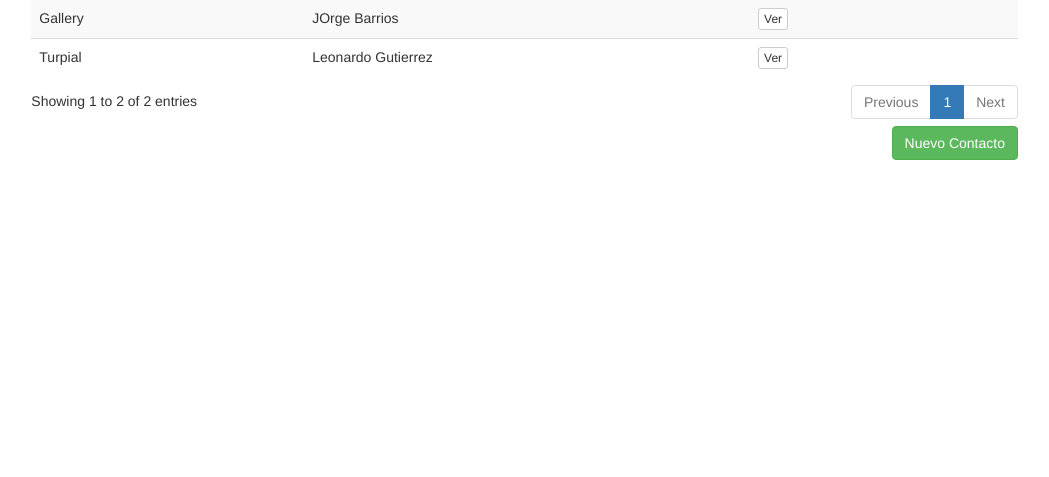
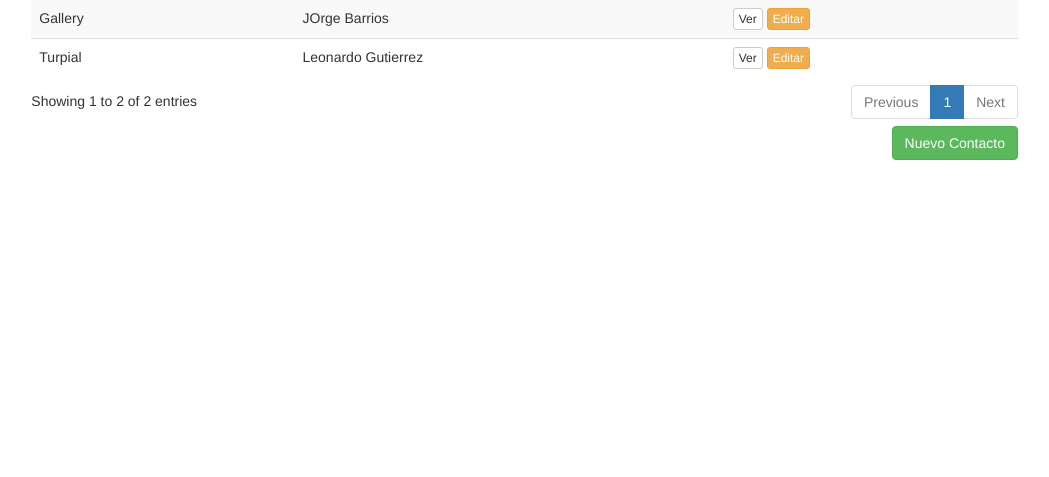
Before and after one commit to leonardogutierrezh/crm, a Django app: page /contact/list_single/ in a window 1280 px wide. Shown: the part 323-800 px from the top of the page, without its empty margins (222-1271 px from the left). Run offline with Django 3.2, Linux system fonts and the light colour scheme; data comes from the database, SQL or seed files in the repository; parts of the project's set-up code (start-up, migrations or seed data) failed here and were passed over; some libraries are stand-ins or nearby versions.

Commit message:
Cambio en caracteres maximos de notas y editar contactos

```diff
--- a/contacts/models.py
+++ b/contacts/models.py
@@ -35,4 +35,4 @@ class Contact(models.Model):
     origin = models.CharField(max_length=100, verbose_name='Origen del cliente', choices=c_origin)
     document_type = models.CharField(max_length=20, verbose_name='Tipo de Documento', choices=c_document_type, blank=True, null=True)
     document = models.CharField(max_length=100, verbose_name='Rif o Cedula', null=True, blank=True)
-    notes = models.TextField(max_length=100, verbose_name='Notas', null=True, blank=True)
+    notes = models.TextField(max_length=3000, verbose_name='Notas', null=True, blank=True)
--- a/contacts/templates/list_contact_list.html
+++ b/contacts/templates/list_contact_list.html
@@ -17,7 +17,10 @@
                         <tr>
                             <td>{{ contact.company }}</td>
                             <td>{{ contact.person }}</td>
-                            <td><a href="{% url 'view_contact' contact.pk %}" class="btn btn-default btn-xs">Ver</a></td>
+                            <td>
+                                <a href="{% url 'view_contact' contact.pk %}" class="btn btn-default btn-xs">Ver</a>
+                                <a href="{% url 'edit_contact' contact.pk %}" class="btn btn-warning btn-xs">Editar</a>
+                            </td>
                         </tr>
                     {% endfor %}
                 </tbody>
--- a/contacts/urls.py
+++ b/contacts/urls.py
@@ -1,6 +1,6 @@
 __author__ = 'leonardo'
 from django.conf.urls import patterns, include, url
-from .views import CreateContact, ListContact, ListContactList, ViewContact, CreateSingleContact
+from .views import CreateContact, ListContact, ListContactList, ViewContact, CreateSingleContact, EditContact
 
 urlpatterns = patterns('',
 
@@ -9,6 +9,7 @@ urlpatterns = patterns('',
     url(r'^list/$', ListContact.as_view(), name='contact_list'),
     url(r'^list_single/$', ListContactList.as_view(), name='list_contact_list'),
     url(r'^view/(?P<pk>\d+)$', ViewContact.as_view(), name='view_contact'),
+    url(r'^edit/(?P<pk>\d+)$', EditContact.as_view(), name='edit_contact'),
 
 
 )
--- a/contacts/views.py
+++ b/contacts/views.py
@@ -2,7 +2,7 @@ from django.shortcuts import render
 from django.views import generic
 from .models import Contact
 from .forms import ContactForm
-
+from django.core.urlresolvers import reverse, reverse_lazy
 
 # Create your views here.
 class CreateContact(generic.CreateView):
@@ -38,3 +38,9 @@ class ListContactList(generic.ListView):
     model = Contact
     template_name = 'list_contact_list.html'
     template_name_suffix = 'contact_list'
+
+class EditContact(generic.UpdateView):
+    model = Contact
+    form_class = ContactForm
+    template_name = 'create_contact.html'
+    success_url = reverse_lazy('list_contact_list')
```
